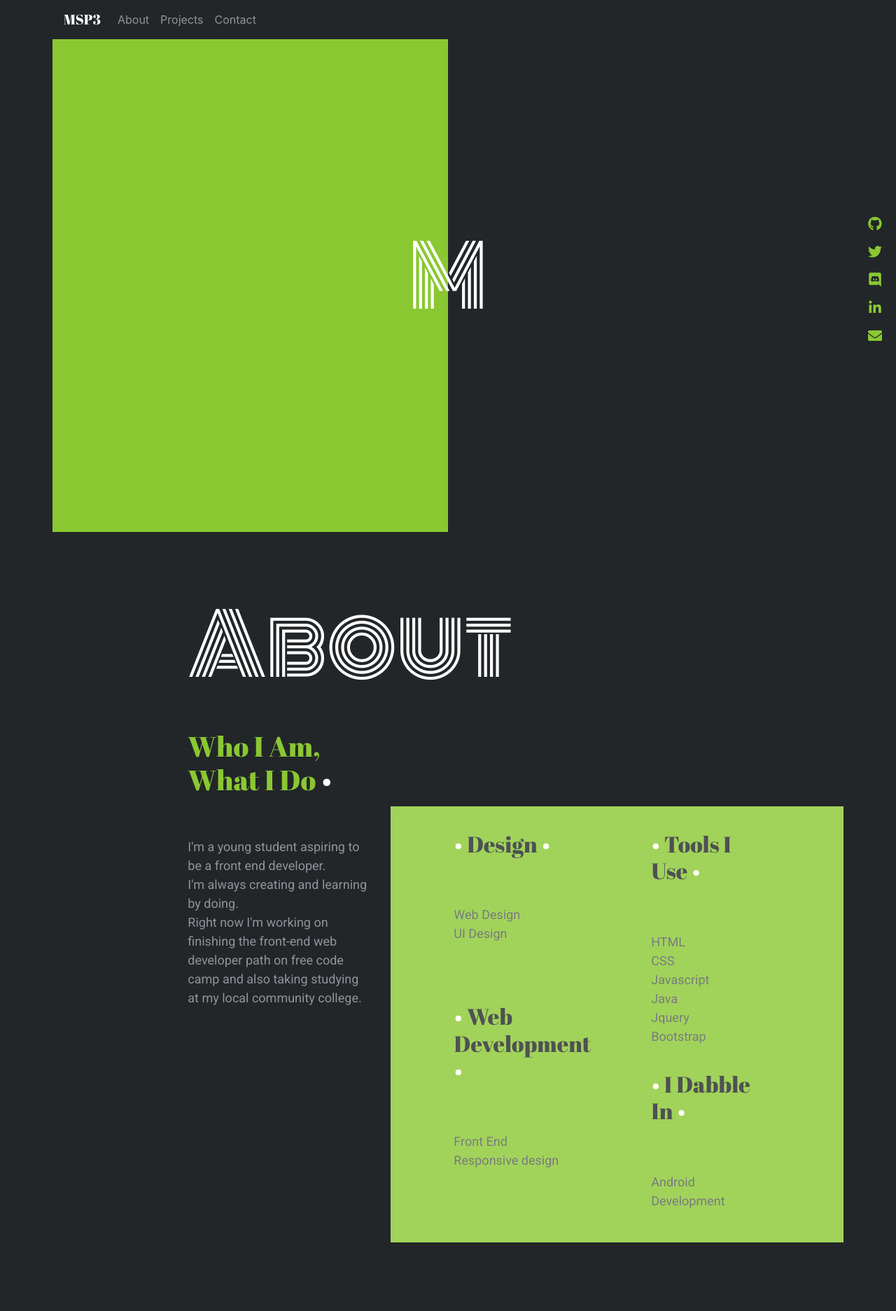
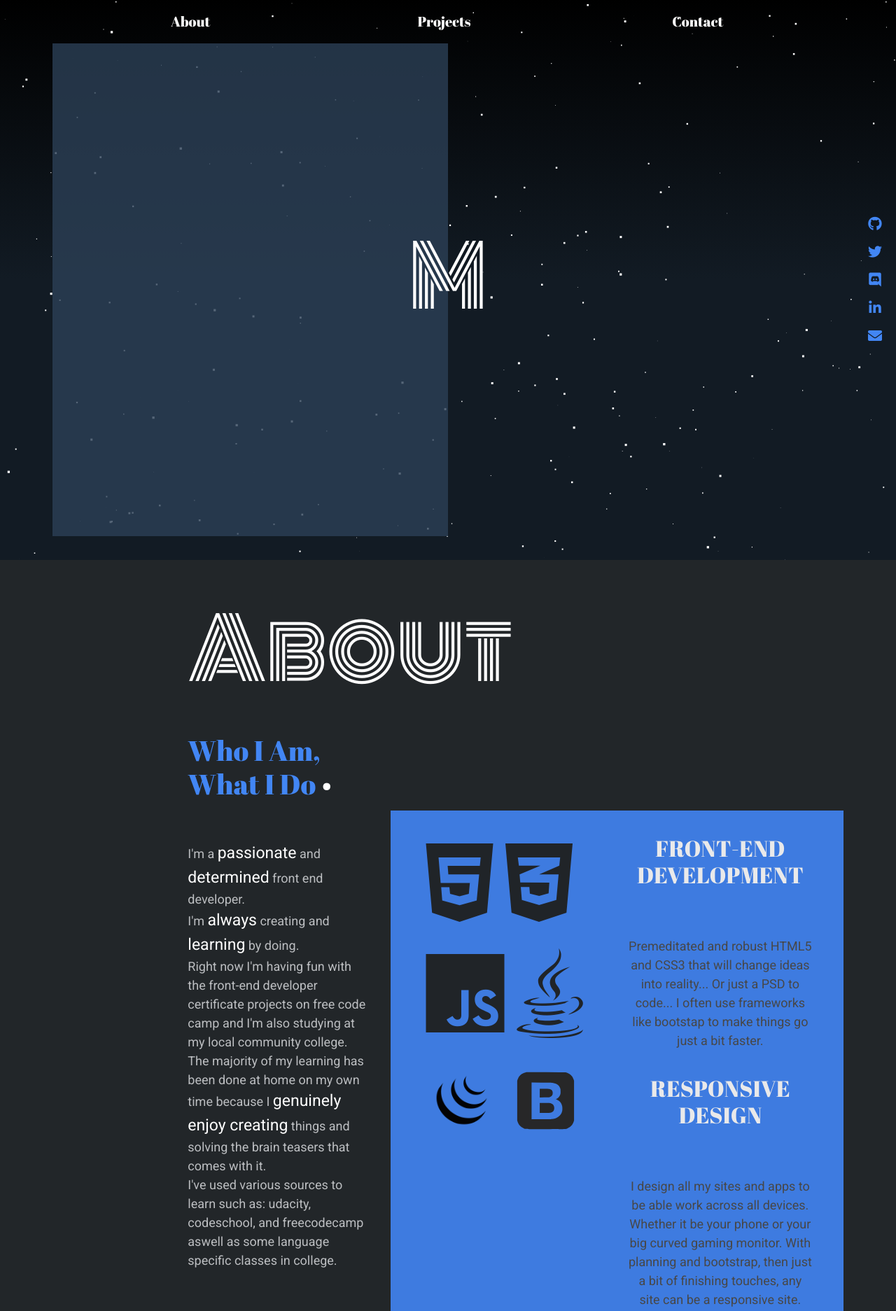
Before and after one commit to MichaelSParkin3/Portfolio-2.0, a plain HTML site: page index.html in a window 1280 px wide. Shown: the top 1873 px of the page at 70% size. Drawn offline with nearby package versions, Linux system fonts and the light colour scheme; a web font is replaced by a local one.

Commit message:
Added starfield bg

```diff
--- a/index.html
+++ b/index.html
@@ -27,6 +27,13 @@
   </head>
   <body>
 
+    <div id="gradient">
+    <canvas id="grad" width="1680" height="974"></canvas>
+    </div>
+    <div id="galaxy">
+    <canvas id="starfield" width="1680" height="974"></canvas>
+    </div>
+
     <div class="container-fluid">
 
       <div class="title">
@@ -47,26 +54,28 @@
 </div>
 </div>
 
+
+
 <div class="big-box">
 
 
 
 
       <nav class="navbar navbar-expand-lg navbar-dark bg-dark">
-  <a class="navbar-brand" href="#">MSP3</a>
+
   <button class="navbar-toggler" type="button" data-toggle="collapse" data-target="#navbarSupportedContent" aria-controls="navbarSupportedContent" aria-expanded="false" aria-label="Toggle navigation">
     <span class="navbar-toggler-icon"></span>
   </button>
 
   <div class="collapse navbar-collapse" id="navbarSupportedContent">
     <ul class="navbar-nav mr-auto">
-      <li class="nav-item">
+      <li id="nav-item" class="nav-item animated">
         <a class="nav-link nav-about" >About</a>
       </li>
-      <li class="nav-item">
+      <li id="nav-item" class="nav-item">
         <a class="nav-link nav-projects" >Projects</a>
       </li>
-      <li class="nav-item">
+      <li id="nav-item" class="nav-item">
         <a class="nav-link nav-contact" >Contact</a>
       </li>
     </ul>
@@ -93,24 +102,36 @@
         <div class="col-md-2"></div>
         <div class="about-desc col-md-3">
           <h1 class="sub-big about2">Who I Am, <br />What I Do<span class="dot"> •</span></h1>
-          <p class="about3">I'm a young student aspiring to be a front end developer. <br />I'm always creating and learning by doing.<br />Right now I'm working on finishing the front-end web developer path on free code camp and also taking studying at my local community college.</p>
+          <p class="about3">I'm a <span class="about-span">passionate</span> and <span class="about-span">determined</span> front end developer. <br />I'm <span class="about-span">always</span> creating and <span class="about-span">learning</span> by doing.<br />Right now I'm having fun with the front-end developer certificate projects on free code camp and I'm also studying at my local community college. <br />The majority of my learning has been done at home on my own time because I <span class="about-span">genuinely enjoy creating</span> things and solving the brain teasers that comes with it. <br />I've used various sources to learn such as: udacity, codeschool, and freecodecamp aswell as some language specific classes in college.</p>
         </div>
         <div class="col-md-7 slide-in-column">
           <div id="blockerid" class="blocker">
           <div class="row slide-box-in">
-            <div class="col-md-5">
-              <h2 id="design" class="skill"><span class="dot">• </span>Design<span class="dot"> •</span></h2>
-              <p class="skill">Web Design<br />UI Design</p>
-              <h2 class="skill web-d"><span class="dot">• </span>Web Development<span class="dot"> •</span></h2>
-              <p class="skill">Front End<br />Responsive design</p>
+            <div class="row">
+              <div class="col-md-1"></div>
+              <div class="col-md-5">
+                <div class="icon-container">
+                  <i class="about-icon fab fa-html5"></i>
+                  <i class="about-icon fab fa-css3-alt"></i>
+                  <i class="about-icon fab fa-js"></i>
+                  <i class="about-icon fab fa-java"></i>
+                  <img class="about-img" src="jquery.png" alt="jquery">
+                  <img class="about-img bootstrap" src="bootstrap.svg" alt="bootstrap">
+                </div>
+              </div>
+              <div class="col-md-5">
+              <div>
+                <h2 class="text-center">FRONT-END DEVELOPMENT</h2>
+                <p class="text-center block-p">Premeditated and robust HTML5 and CSS3 that will change ideas into reality... Or just a PSD to code... I often use frameworks like bootstap to make things go just a bit faster.</p>
+              </div>
+              <div>
+                <h2 class="text-center">RESPONSIVE DESIGN</h2>
+                <p class="text-center block-p">I design all my sites and apps to be able work across all devices. Whether it be your phone or your big curved gaming monitor. With planning and bootstrap, then just a bit of finishing touches, any site can be a responsive site.</p>
+              </div>
+              </div>
+              <div class="col-md-1"></div>
+
             </div>
-            <div class="col-md-5">
-              <h2 class="skill"><span class="dot">• </span>Tools I Use<span class="dot"> •</span></h2>
-              <p class="skill">HTML<br />CSS<br />Javascript<br />Java<br />Jquery<br />Bootstrap</p>
-              <h2 class="skill"><span class="dot">• </span>I Dabble In<span class="dot"> •</span></h2>
-              <p class="skill">Android Development</p>
-            </div>
-            <div class="col-md-2"></div>
           </div>
         </div>
 
@@ -142,7 +163,7 @@
 
       </div>
       </div>
-      <div class="col-md-7"><a target="_blank" href="https://codepen.io/MSP3/full/eMXZbd/"><img class="project-img-1" src="img/weatherApp.png" alt="weatherApp"></a></div>
+      <div class="col-md-7"><a target="_blank" href="https://codepen.io/MSP3/full/eMXZbd/"><img class="project-img-1 proj-img" src="img/weatherApp.png" alt="weatherApp"></a></div>
     </div>
     <div class="row">
       <div class="col-md-2"></div>
@@ -153,7 +174,7 @@
 
       </div>
       </div>
-      <div class="col-md-7"><a target="_blank" href="https://codepen.io/MSP3/full/zWeONN/"><img class="project-img-2" src="img/quoteGenerator.png" alt="quoteGenerator"></a></div>
+      <div class="col-md-7"><a target="_blank" href="https://codepen.io/MSP3/full/zWeONN/"><img class="project-img-2 proj-img" src="img/quoteGenerator.png" alt="quoteGenerator"></a></div>
     </div>
     <div class="row">
       <div class="col-md-2"></div>
@@ -164,7 +185,7 @@
 
       </div>
       </div>
-      <div class="col-md-7"><a target="_blank" href="https://michaelsparkin3.github.io/Twitch-API-App/"><img class="project-img-3" src="img/twitchViewer.png" alt="twitchViewer"></a></div>
+      <div class="col-md-7"><a target="_blank" href="https://michaelsparkin3.github.io/Twitch-API-App/"><img class="project-img-3 proj-img" src="img/twitchViewer.png" alt="twitchViewer"></a></div>
     </div>
     <div class="row">
       <div class="col-md-2"></div>
@@ -175,7 +196,7 @@
 
       </div>
       </div>
-      <div class="col-md-7"><a target="_blank" href="https://codepen.io/MSP3/full/bvjLXM/"><img class="project-img-4" src="img/bootstrapPortfolio.png" alt="bootstrapPortfolio"></a></div>
+      <div class="col-md-7"><a target="_blank" href="https://codepen.io/MSP3/full/bvjLXM/"><img class="project-img-4 proj-img" src="img/bootstrapPortfolio.png" alt="bootstrapPortfolio"></a></div>
     </div>
 
 
@@ -200,5 +221,9 @@
   </div>
 
 </div>
+
+
+
+
   </body>
 </html>
--- a/javascript.js
+++ b/javascript.js
@@ -1,5 +1,69 @@
 // A $( document ).ready() block.
 $( document ).ready(function() {
+
+
+
+
+  /*
+  Start of starfield gen----------------------------------
+  */
+    var width = $( window ).width();
+    var height = $( window ).height();
+
+
+    // Returns width of browser viewport
+    $( window ).width();
+     console.log("vp "+$( window ).width());
+    // Returns width of HTML document
+    $( document ).width();
+    console.log("html "+$( document ).height());
+
+    var newField = '<canvas id="starfield" width="'+width+'" height="'+height+'"></canvas>'
+
+    $( "#galaxy" ).html(newField);
+
+
+    var newField2 = '<canvas id="grad" width="'+width+'" height="'+height+'"></canvas>'
+
+    $( "#gradient" ).html(newField2);
+
+
+    var canvas2 = document.getElementById("grad");
+    var context2 = canvas2.getContext("2d");
+
+    gr = context2.createLinearGradient(0, 0, 0, height/2);
+    gr.addColorStop(1,"#121b24");
+    gr.addColorStop(0,"black");
+    context2.fillStyle = gr;
+    context2.fillRect(0, 0, width, height);
+
+
+    function getRandom(min, max) {
+            return Math.floor(Math.random() * (max - min + 1)) + min;
+        }
+    var canvas = document.getElementById("starfield"),
+    context = canvas.getContext("2d"),
+    stars = 200 * (width / 1000),
+    colorrange = [0,60,240];
+    for (var i = 0; i < stars; i++) {
+        var x = Math.random() * canvas.offsetWidth;
+        y = Math.random() * canvas.offsetHeight,
+        radius = Math.random() * 3.3,
+        hue = colorrange[getRandom(0,colorrange.length - 1)],
+        sat = getRandom(50,100);
+        context.beginPath();
+        //context.arc(x, y, radius, 0, 360);
+        context.rect(x,y,radius,radius);
+        context.fillStyle = "hsl(" + hue + ", " + sat + "%, 100%)";
+        context.fill();
+    }
+    /*
+    End of starfield gen-----------------------------------
+    */
+
+
+
+
   //enabling niceScroll plugin
     $("#thisdiv").niceScroll({cursorcolor:"#00F"});
   $("body").niceScroll();
--- a/main.css
+++ b/main.css
@@ -1,4 +1,4 @@
-html, body { overflow-x: hidden; }
+html, body { overflow: hidden; }
 body{
 	background-color: #222629;
 
@@ -11,12 +11,12 @@ html {
     background: transparent; /* make scrollbar transparent */
 }
 .bg-dark{
- 	background-color: #222629!important;
+ 	background: none!important;
 }
 h1{
 	width: 100%;
 }
-img{
+.proj-img{
 	visibility: hidden;
 }
 .animated{
@@ -29,7 +29,8 @@ img{
 .left-box{
 	width: 100%;
 	height: 88vh;
-	background-color: #8ac832;
+	background-color: #2c4057;
+	opacity: 0.8;
 }
 .title{
 	position: absolute;
@@ -45,6 +46,7 @@ img{
 	color: #ffffff;
 	font-size: 120px;
 	font-family: 'Monoton', sans-serif;
+	z-index: 1;
 }
 .navbar-brand{
 	font-family: 'Abril Fatface', cursive;
@@ -59,10 +61,10 @@ img{
 .sub-big{
 	padding-top: 40px;
 	font-family: 'Abril Fatface', cursive;
-	color: #8ac832;
+	color: #4286F4;
 }
 p{
-	color: #909399;
+	color: #bcbec1;
 	font-size: 18px;
 	padding-top: 50px;
 	font-family: 'Roboto', sans-serif;
@@ -77,9 +79,10 @@ p{
 }
 .slide-box-in{
   margin-top: 150px;
-	background-color: #a1d35a;
+	background-color: #4286f4;
 	padding-bottom: 30px;
 	padding-top: 15px;
+	opacity: 0.9;
 }
 h2{
 	color: white;
@@ -162,12 +165,24 @@ h2{
 	display: block;
 	padding-top: 10px;
 	padding-bottom: 10px;
-	color: #8ac832;
+	color: #4286f4;
+	animation: shrink1 1s;
 }
 .soc:hover{
 	font-size: 30px;
 	color: white;
+	animation: grow1 1s;
 }
+
+@keyframes grow1 {
+	0%   { font-size: 20px; }
+  100% { font-size: 30px; }
+}
+@keyframes shrink1 {
+	0%   { font-size: 30px; }
+  100% { font-size: 20px; }
+}
+
 .skill{
 	padding-left: 90px;
 	color: #fff;
@@ -176,10 +191,10 @@ h2{
 	animation-duration: 2s;
 	animation-delay: 2s;
 }
-img{
+.proj-img{
 	width: 90%;
 	padding: 20px;
-	background-color: #a1d35a;
+	background-color: #4286f4;
 	margin-top: 20px;
 }
 .page-3{
@@ -199,7 +214,7 @@ p.skill{
 	color: #7a7c7e;
 }
 .project-desc-title{
-	color: #8ac832;
+	color: #4286f4;
 	margin-top: 60px;
 }
 .project-desc-container{
@@ -217,7 +232,7 @@ h2.skill{
     width: 100%;
   }
 }
-img:hover{
+.proj-img:hover{
 	background-color: white;
 
 
@@ -226,8 +241,9 @@ a {
     text-decoration: none !important;
 }
 .email{
-	color: #8ac832;
+	color: #4286f4;
 	padding-top: 50px;
+	margin-bottom: 60px;
 }
 .email:hover{
 	color: white;
@@ -236,13 +252,25 @@ a {
 	font-size: 60px;
 	text-align: center;
 	padding: 0px;
-	color: #8ac832;
+	color: #4286f4;
 	width:24.5%;
+	animation: shrink2 1s;
 }
 .soc2:hover{
 	font-size: 80px;
 	color: white;
+	animation: grow2 1s;
 }
+
+@keyframes grow2 {
+	0%   { font-size: 60px; }
+  100% { font-size: 80px; }
+}
+@keyframes shrink2 {
+	0%   { font-size: 80px; }
+  100% { font-size: 60px; }
+}
+
 .social-container-2{
 width: 100%;
 padding-top:40px;
@@ -260,3 +288,51 @@ a{
 .visible{
 	visibility: visible;
 }
+.about-icon{
+	font-size: 10vw;
+	margin: 0.5vw;
+	margin-top: 3vh;
+}
+.about-img{
+	width: 9vw;
+	filter: brightness(90%);
+	margin-top: 3vh;
+}
+.bootstrap{
+	filter: brightness(60%);
+}
+.block-p{
+	color: #4c4c4c;
+}
+.navbar-nav{
+	list-style: none;
+   text-align: center;
+}
+ul.navbar-nav{
+	width: 100%;
+}
+.nav-item{
+	width: 33%;
+}
+#nav-item.nav-item a{
+	color: white;
+	font-family: 'Abril Fatface', cursive;
+	font-size: 20px;
+}
+#nav-item.nav-item a:hover{
+	color: #8ac832;
+}
+.navbar-brand{
+	font-size: 40px;
+}
+.about-span{
+	color: white;
+	font-size: 23px;
+}
+canvas {
+  position: fixed;
+    width: 100%;
+    height: auto;
+    background: none;
+		z-index: -1;
+}
```
Also changed, not shown: bootstrap.svg (added), jquery.png (added).
